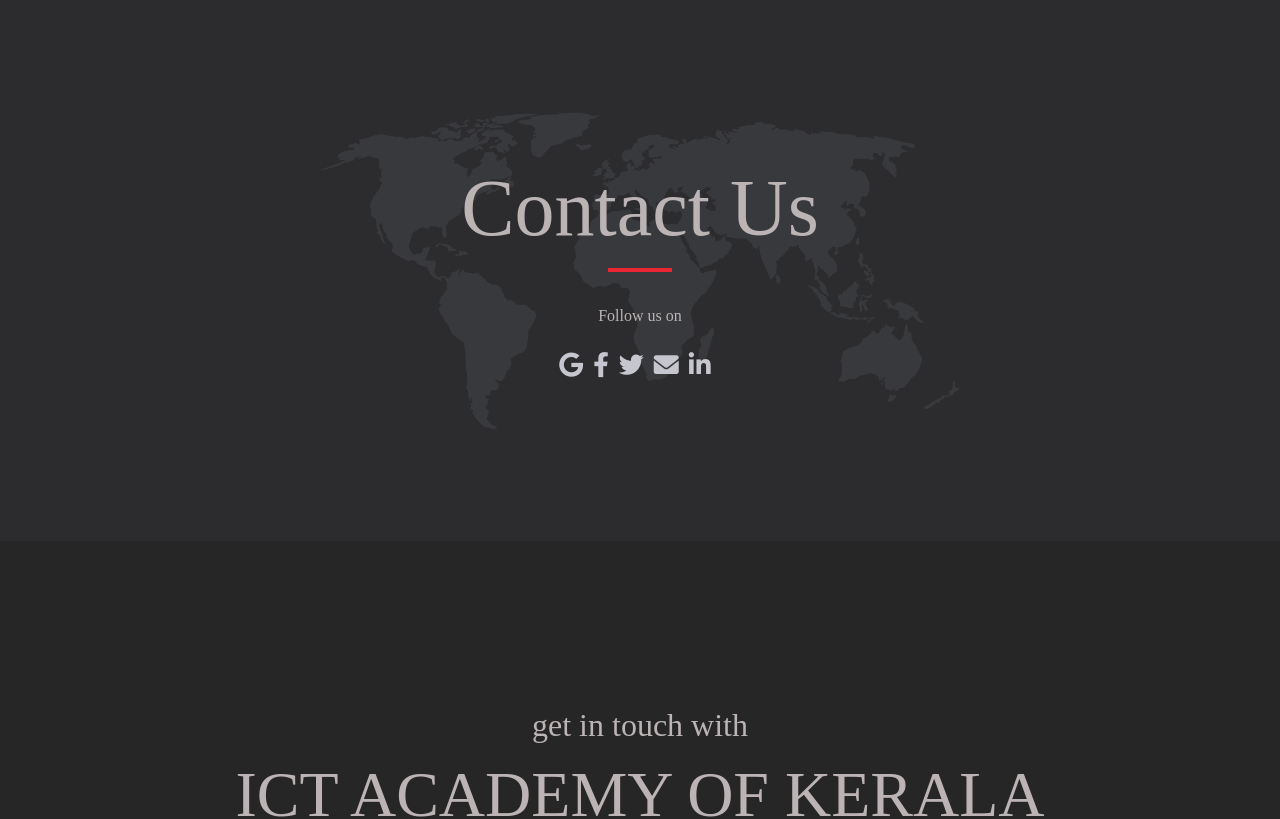
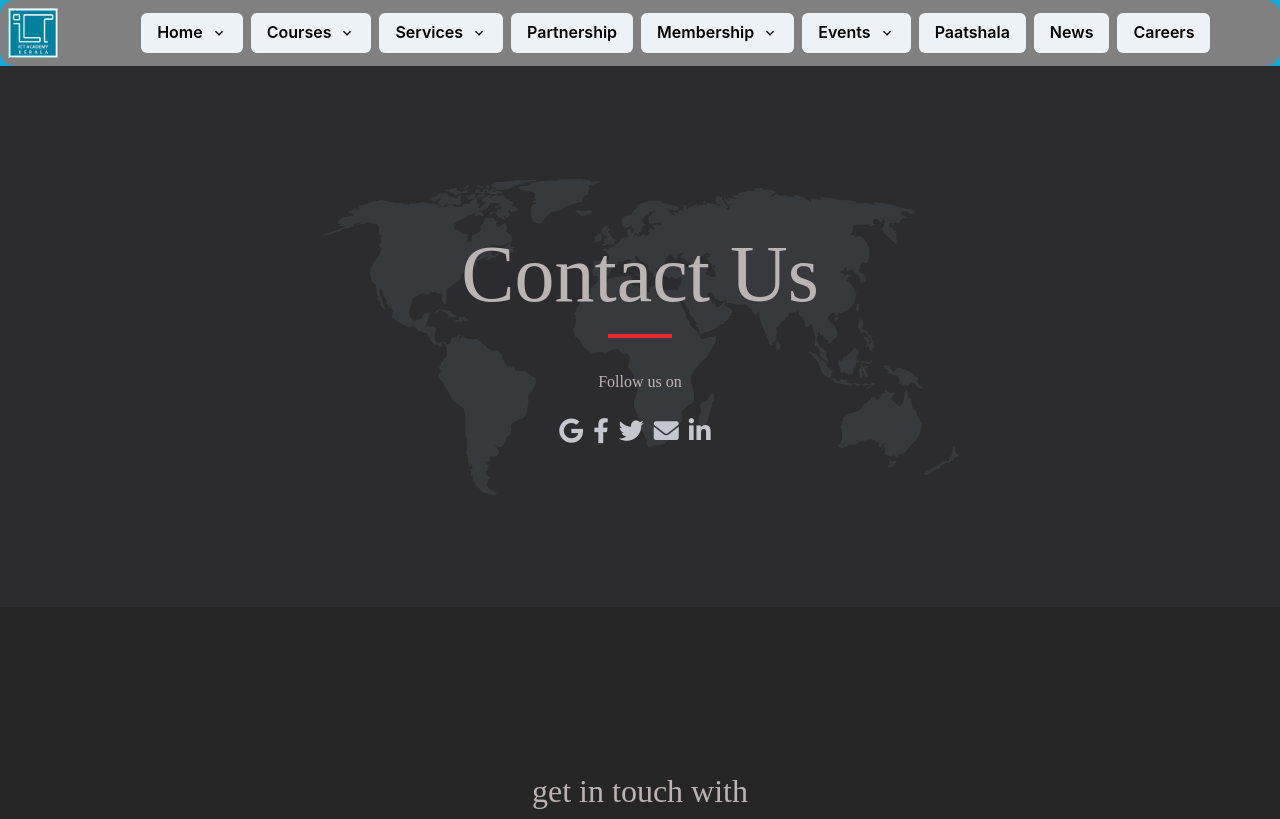
Before and after one commit to kantraman/ictak-website-mern, a React (Create React App) app in the folder frontend/: page /Contact in a window 1280 px wide. Shown: the top 819 px of the page. Built offline with nearby package versions, Linux system fonts and the light colour scheme.

Commit message:
Update Contact.js
Added Navbar and footer

```diff
--- a/frontend/src/components/contact us/Contact.js
+++ b/frontend/src/components/contact us/Contact.js
@@ -3,14 +3,20 @@
 import ContactSection from './ContactSection';
 import Map from './Map';
 import './Contact.css';
+import Navbar from '../Navbar/Navbar';
+import Footer from '../Footer/Footer';
 
 function Contact() {
-    return(
-        <div className='contact'>
-            <ContactBanner />
-            <ContactSection />
-            <Map />
-        </div>
+    return (
+        <>
+            <Navbar />
+            <div className='contact'>
+                <ContactBanner />
+                <ContactSection />
+                <Map />
+                <Footer />
+            </div>
+        </>
     );
 }
 export default Contact;
```
